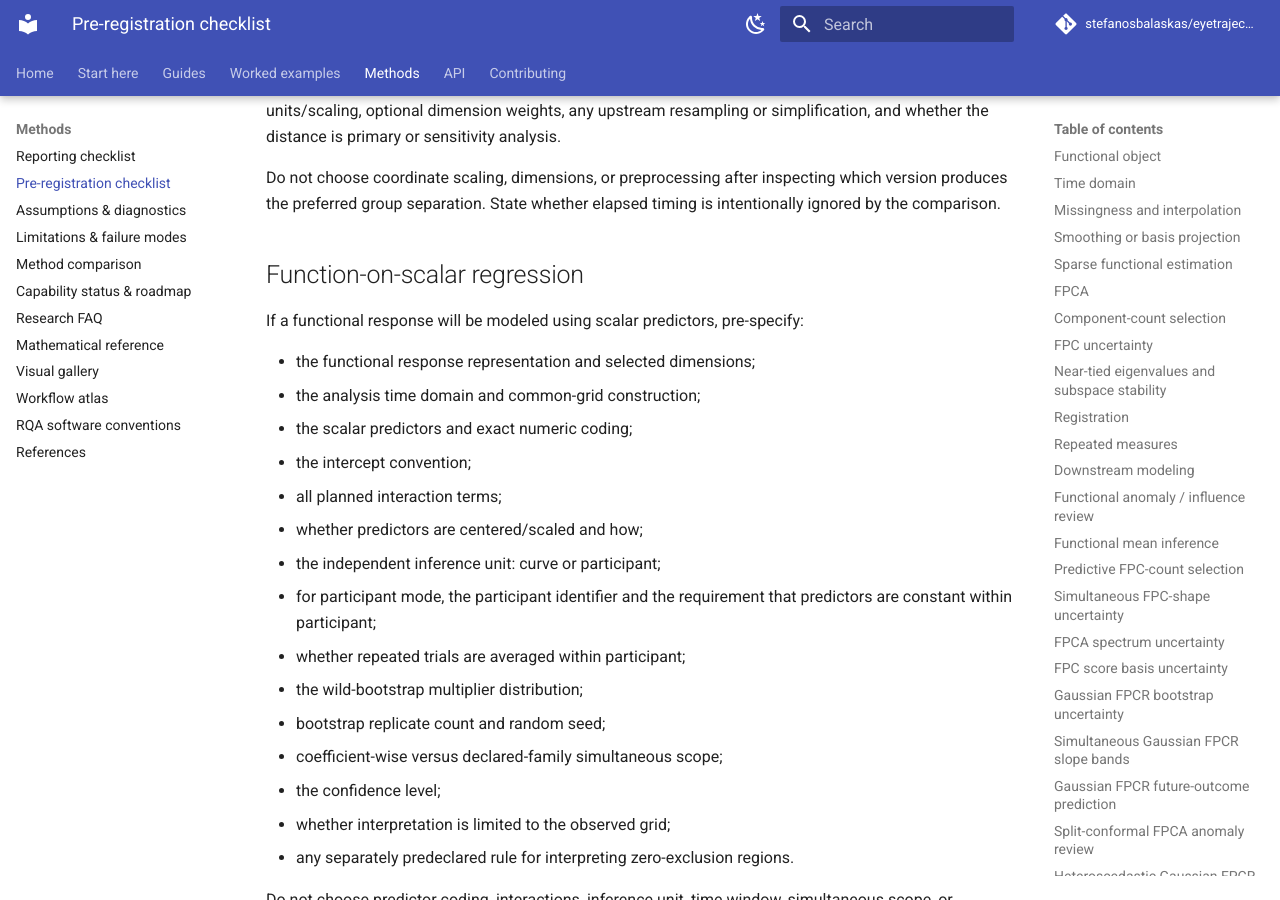
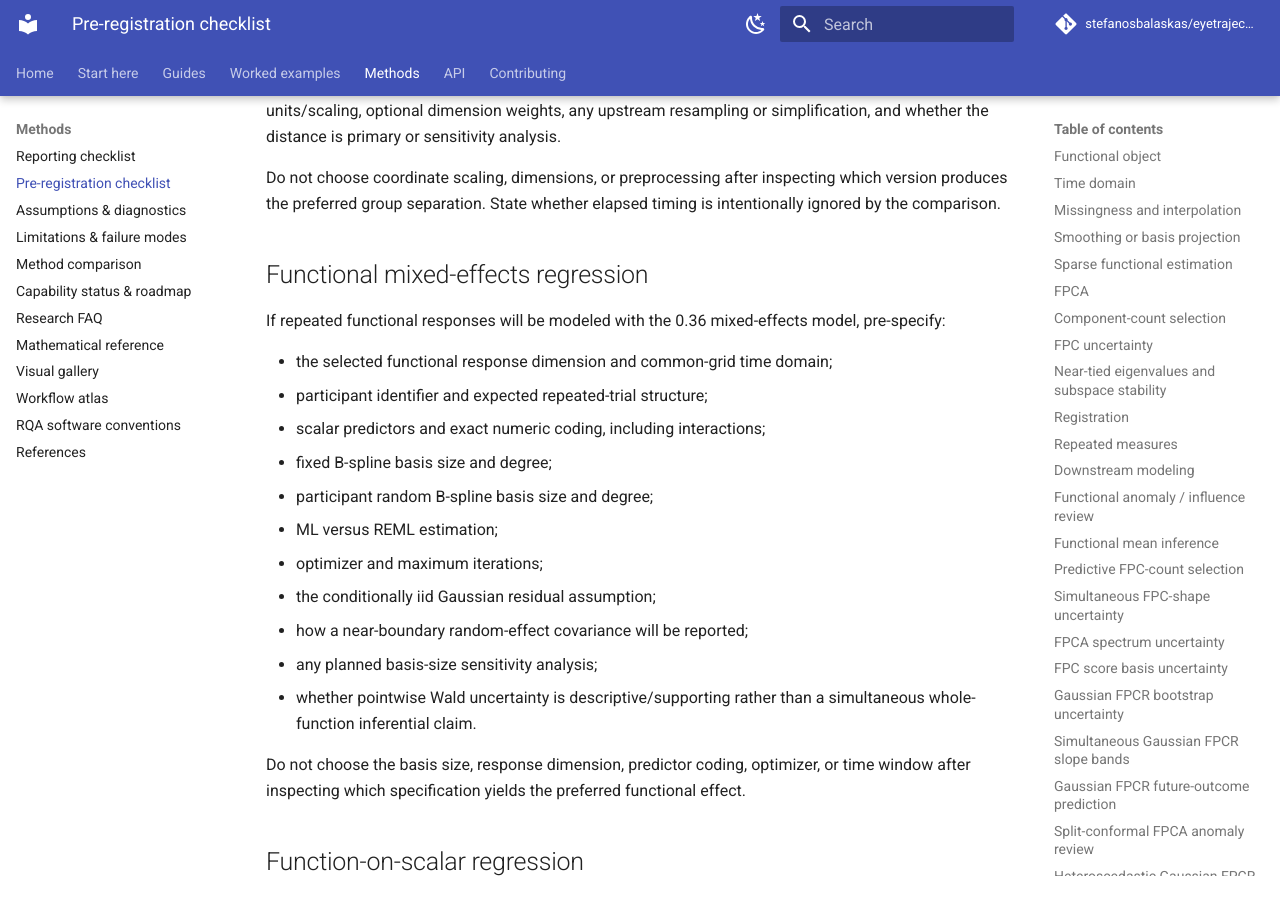
Before and after one commit to stefanosbalaskas/eyetrajectoriespy, an MkDocs documentation site: the page built from docs/methods/preregistration.md, in a window 1280 px wide and 900 px high, scrolled down 18148 px. Built offline with MkDocs 1.6.1 and Material for MkDocs 9.7.7, drawn with Linux system fonts in a browser that asks for light colours; comment, search, counter and statistics services are not loaded.

Commit message:
Add functional mixed-effects preregistration guidance

```diff
--- a/docs/methods/preregistration.md
+++ b/docs/methods/preregistration.md
@@ -589,6 +589,28 @@ If discrete Fréchet will be used, pre-specify the trajectory representation, in
 Do not choose coordinate scaling, dimensions, or preprocessing after inspecting which version produces the preferred group separation. State whether elapsed timing is intentionally ignored by the comparison.
 
 
+## Functional mixed-effects regression
+
+If repeated functional responses will be modeled with the 0.36 mixed-effects
+model, pre-specify:
+
+- the selected functional response dimension and common-grid time domain;
+- participant identifier and expected repeated-trial structure;
+- scalar predictors and exact numeric coding, including interactions;
+- fixed B-spline basis size and degree;
+- participant random B-spline basis size and degree;
+- ML versus REML estimation;
+- optimizer and maximum iterations;
+- the conditionally iid Gaussian residual assumption;
+- how a near-boundary random-effect covariance will be reported;
+- any planned basis-size sensitivity analysis;
+- whether pointwise Wald uncertainty is descriptive/supporting rather than a
+  simultaneous whole-function inferential claim.
+
+Do not choose the basis size, response dimension, predictor coding, optimizer,
+or time window after inspecting which specification yields the preferred
+functional effect.
+
 ## Function-on-scalar regression
 
 If a functional response will be modeled using scalar predictors, pre-specify:
```
